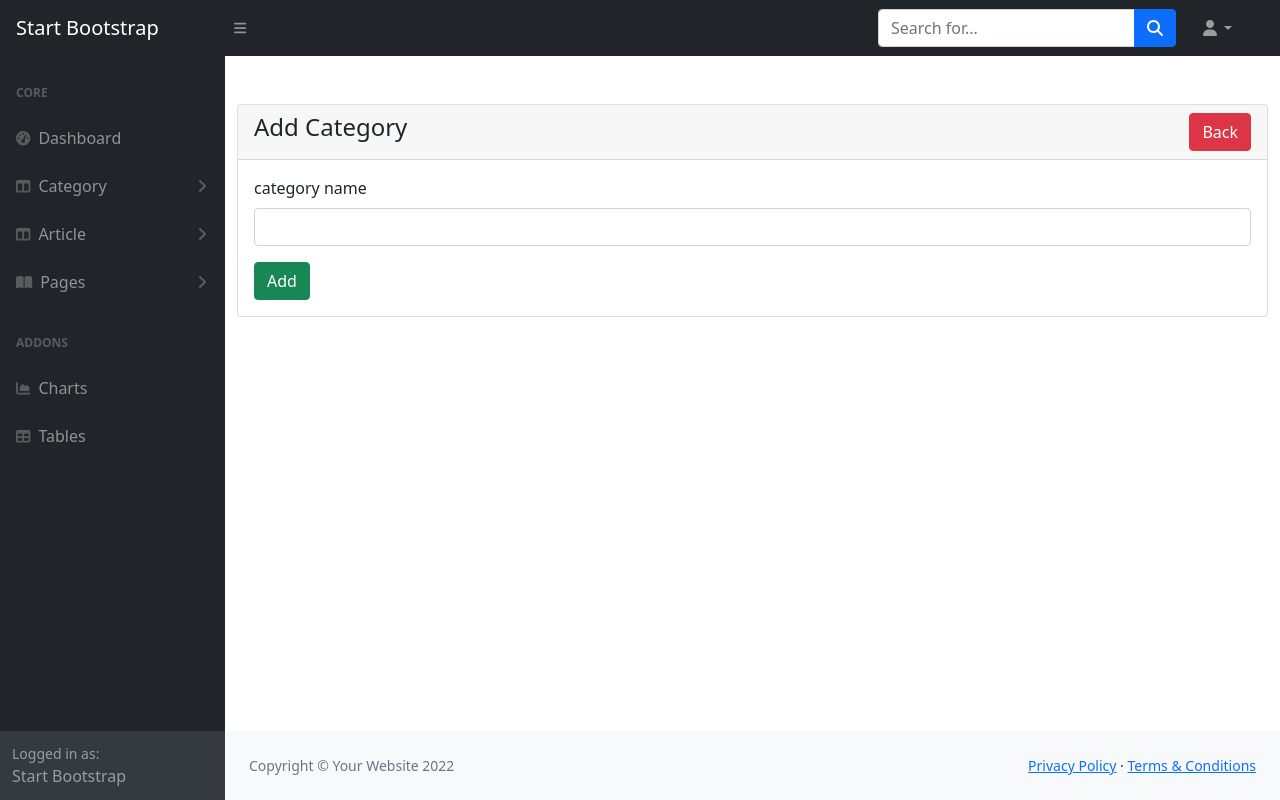
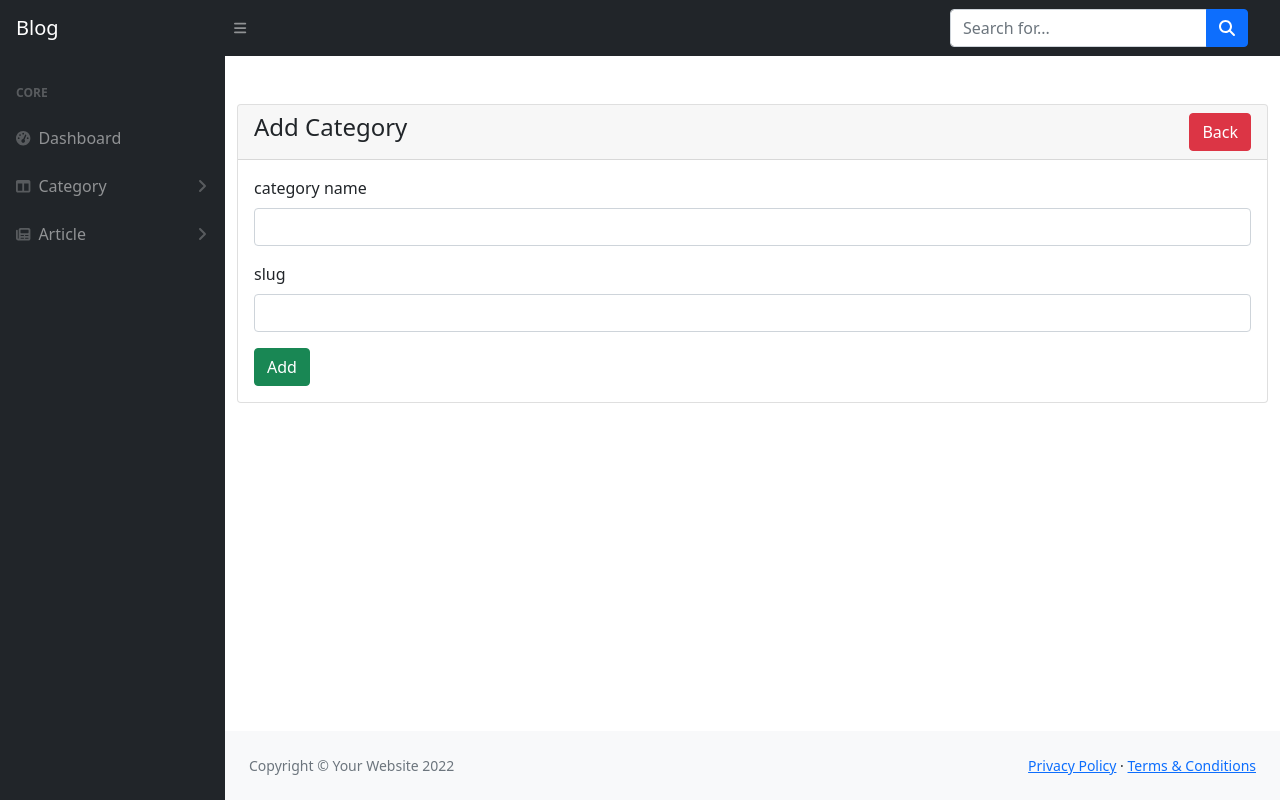
Before and after one commit to nishupatel0000/myblog, a PHP site: page /add-category.php in a window 1280 px wide. Run offline with PHP 8.4, Linux system fonts and the light colour scheme; some libraries are stand-ins or nearby versions.

Commit message:
bhai commit ho ja

```diff
--- a/admin/add-category.php
+++ b/admin/add-category.php
@@ -8,12 +8,12 @@ require_once("includes/header.php");
 <div class="container-fluid mt-5">
   <div class="card">
     <?php
-if(isset($_SESSION["status"])){
+    if (isset($_SESSION["status"])) {
 
 
     ?>
       <div class="alert alert-warning alert-dismissible fade show" role="alert">
-    <strong>Holy guacamole!</strong> <?php echo  $_SESSION["status"];?>
+        <strong>Holy guacamole!</strong> <?php echo  $_SESSION["status"]; ?>
         <button type="button" class="close" data-dismiss="alert" aria-label="Close">
           <span aria-hidden="true">&times;</span>
         </button>
@@ -31,16 +31,23 @@ if(isset($_SESSION["status"])){
       </h4>
     </div>
     <div class="card-body">
-          <form action="category-code.php"  method="POST" id="myform">
+      <form action="category-code.php" method="POST" id="myform">
         <div class="row">
           <div class="col md-6 mb-3">
             <label for="">category name</label>
             <input type="text" name="category-name" class="form-control">
 
           </div>
+        </div>
+        <div class="row">
+          <div class="col md-6 mb-3">
+            <label for="">slug</label>
+            <input type="text" name="slug" class="form-control">
 
           </div>
-          <button type="submit"  name="category" id="category" class="btn btn-success">Add </button>
+        </div>
+
+        <button type="submit" name="category" id="category" class="btn btn-success">Add </button>
       </form>
 
 
--- a/admin/category-code.php
+++ b/admin/category-code.php
@@ -6,8 +6,9 @@ include("includes/config.php");
 
 if(isset($_POST['category'])){
    $category=$_POST['category-name'];
+   $slug=$_POST['slug'];
 
-    $query="insert into category(category_id,category_name)values('','$category')";
+    $query="insert into category(category_id,category_name,slug)values('','$category','$slug')";
 
     $result=mysqli_query($con,$query);
 
--- a/admin/edit-article.php
+++ b/admin/edit-article.php
@@ -82,7 +82,7 @@ require_once("includes/header.php");
                         <div class="row">
                             <div class="col md-6 mb-3">
                                 <label for="">Description</label>
-                                <textarea name="description" cols="30" rows="10" id="summer" class="form-control"><?php echo $post['description'];?></textarea>
+                                <textarea name="description" cols="30" rows="10" id="summer" class="form-control"><?php echo htmlentities($post['description']);?></textarea>
 
                             </div>
                         </div>
--- a/admin/includes/header.php
+++ b/admin/includes/header.php
@@ -20,6 +20,12 @@
         .bg-primary{
             height:50px;
         }
+        .unerline{
+            height:4px;
+            width: 5px;
+            background-color: red;
+            margin-bottom:20px;
+        }
     </style>
 </head>
 
--- a/admin/includes/navbar.php
+++ b/admin/includes/navbar.php
@@ -55,7 +55,7 @@ require_once("includes/config.php");
           foreach ($result as $row) {
         ?>
             <li class="nav-item">
-              <a class="nav-link active text-white" aria-current="page" href=""><?php echo $row['category_name'];?></a>
+              <a class="nav-link active text-white" aria-current="page" href="viewdata.php?title=<?php echo $row['slug'];?>"><?php echo $row['category_name'];?></a>
             </li>
 
         <?php
--- a/admin/includes/script.php
+++ b/admin/includes/script.php
@@ -4,7 +4,11 @@
         <script src="https://cdn.jsdelivr.net/npm/simple-datatables@latest" crossorigin="anonymous"></script>
         <script src="js/datatables-simple-demo.js"></script>
         <script src="https://code.jquery.com/jquery-3.6.0.min.js"></script>
-        <script src="https://cdn.jsdelivr.net/npm/bootstrap@5.1.3/dist/js/bootstrap.bundle.min.js"></script>
+        <script src="https://cdn.jsdelivr.net/npm/bootstrap@5.1.3/dist/js/bootstrap.bundle.min.js" crossorigin="anonymous"></script>
+        <script src="js/scripts.js"></script>
+        <script src="https://cdnjs.cloudflare.com/ajax/libs/Chart.js/2.8.0/Chart.min.js" crossorigin="anonymous"></script>
+
+
 
         <!-- Summernote JS - CDN Link -->
         <script src="https://cdn.jsdelivr.net/npm/summernote@0.8.18/dist/summernote-lite.min.js"></script>
--- a/admin/includes/sidebar.php
+++ b/admin/includes/sidebar.php
@@ -19,7 +19,7 @@
                                 </nav>
                             </div>
                             <a class="nav-link collapsed" href="#" data-bs-toggle="collapse" data-bs-target="#collapseLayout" aria-expanded="false" aria-controls="collapseLayouts">
-                                <div class="sb-nav-link-icon"><i class="fas fa-columns"></i></div>
+                                <div class="sb-nav-link-icon"><i class="fa-solid fa-newspaper"></i></div>
                             Article
                                 <div class="sb-sidenav-collapse-arrow"><i class="fas fa-angle-down"></i></div>
                             </a>
@@ -29,51 +29,6 @@
                                     <a class="nav-link" href="view-article.php">View Article</a>
                                 </nav>
                             </div>
-                            <a class="nav-link collapsed" href="#" data-bs-toggle="collapse" data-bs-target="#collapsePages" aria-expanded="false" aria-controls="collapsePages">
-                                <div class="sb-nav-link-icon"><i class="fas fa-book-open"></i></div>
-                                Pages
-                                <div class="sb-sidenav-collapse-arrow"><i class="fas fa-angle-down"></i></div>
-                            </a>
-                            <div class="collapse" id="collapsePages" aria-labelledby="headingTwo" data-bs-parent="#sidenavAccordion">
-                                <nav class="sb-sidenav-menu-nested nav accordion" id="sidenavAccordionPages">
-                                    <a class="nav-link collapsed" href="#" data-bs-toggle="collapse" data-bs-target="#pagesCollapseAuth" aria-expanded="false" aria-controls="pagesCollapseAuth">
-                                        Authentication
-                                        <div class="sb-sidenav-collapse-arrow"><i class="fas fa-angle-down"></i></div>
-                                    </a>
-                                    <div class="collapse" id="pagesCollapseAuth" aria-labelledby="headingOne" data-bs-parent="#sidenavAccordionPages">
-                                        <nav class="sb-sidenav-menu-nested nav">
-                                            <a class="nav-link" href="login.html">Login</a>
-                                            <a class="nav-link" href="register.html">Register</a>
-                                            <a class="nav-link" href="password.html">Forgot Password</a>
-                                        </nav>
-                                    </div>
-                                    <a class="nav-link collapsed" href="#" data-bs-toggle="collapse" data-bs-target="#pagesCollapseError" aria-expanded="false" aria-controls="pagesCollapseError">
-                                        Error
-                                        <div class="sb-sidenav-collapse-arrow"><i class="fas fa-angle-down"></i></div>
-                                    </a>
-                                    <div class="collapse" id="pagesCollapseError" aria-labelledby="headingOne" data-bs-parent="#sidenavAccordionPages">
-                                        <nav class="sb-sidenav-menu-nested nav">
-                                            <a class="nav-link" href="401.html">401 Page</a>
-                                            <a class="nav-link" href="404.html">404 Page</a>
-                                            <a class="nav-link" href="500.html">500 Page</a>
-                                        </nav>
-                                    </div>
-                                </nav>
-                            </div>
-                            <div class="sb-sidenav-menu-heading">Addons</div>
-                            <a class="nav-link" href="charts.html">
-                                <div class="sb-nav-link-icon"><i class="fas fa-chart-area"></i></div>
-                                Charts
-                            </a>
-                            <a class="nav-link" href="tables.html">
-                                <div class="sb-nav-link-icon"><i class="fas fa-table"></i></div>
-                                Tables
-                            </a>
-                        </div>
-                    </div>
-                    <div class="sb-sidenav-footer">
-                        <div class="small">Logged in as:</div>
-                        Start Bootstrap
                     </div>
                 </nav>
             </div>
--- a/admin/includes/top-navbar.php
+++ b/admin/includes/top-navbar.php
@@ -1,6 +1,6 @@
 <nav class="sb-topnav navbar navbar-expand navbar-dark bg-dark">
             <!-- Navbar Brand-->
-            <a class="navbar-brand ps-3" href="index.html">Start Bootstrap</a>
+            <a class="navbar-brand ps-3" href="index.html">Blog</a>
             <!-- Sidebar Toggle-->
             <button class="btn btn-link btn-sm order-1 order-lg-0 me-4 me-lg-0" id="sidebarToggle" href="#!"><i class="fas fa-bars"></i></button>
             <!-- Navbar Search-->
@@ -11,15 +11,5 @@
                 </div>
             </form>
             <!-- Navbar-->
-            <ul class="navbar-nav ms-auto ms-md-0 me-3 me-lg-4">
-                <li class="nav-item dropdown">
-                    <a class="nav-link dropdown-toggle" id="navbarDropdown" href="#" role="button" data-bs-toggle="dropdown" aria-expanded="false"><i class="fas fa-user fa-fw"></i></a>
-                    <ul class="dropdown-menu dropdown-menu-end" aria-labelledby="navbarDropdown">
-                        <li><a class="dropdown-item" href="#!">Settings</a></li>
-                        <li><a class="dropdown-item" href="#!">Activity Log</a></li>
-                        <li><hr class="dropdown-divider" /></li>
-                        <li><a class="dropdown-item" href="#!">Logout</a></li>
-                    </ul>
-                </li>
-            </ul>
+
         </nav>
--- a/admin/view-category.php
+++ b/admin/view-category.php
@@ -38,6 +38,7 @@ require_once("includes/config.php");
         <thead>
           <tr>
             <th scope="col">categoryname</th>
+            <th scope="col">slug</th>
             <th scope="col">Action</th>
 
 
@@ -55,6 +56,7 @@ require_once("includes/config.php");
 
 
                 <td><?php echo $row['category_name']; ?></td>
+                <td><?php echo $row['slug']; ?></td>
                 <td><a href="edit.php?id=<?php echo $row['category_id']; ?>"><button class="btn btn-success">Edit</button></a>
                   <a href="delete.php?id=<?php echo $row['category_id']; ?>"><button class="btn btn-danger" onclick="return confirm('Are you sure you want to delete?')">Delete</button></a>
                 </td>
```
Also changed, not shown: admin/index.php (+13 -0 lines), admin/post.php (added, +68 -0 lines), admin/viewdata.php (added, +72 -0 lines), admin/includes/config.php (line endings or trailing spaces), admin/uploads/download (1).png (added), admin/uploads/download (2).png (added), admin/uploads/download (3).png (added), admin/uploads/download (4).png (added), admin/uploads/ezgif.com-gif-maker (15).jpg (added), admin/uploads/images (9).jpg (added). Lines whose indentation alone changed are shown as unchanged.
